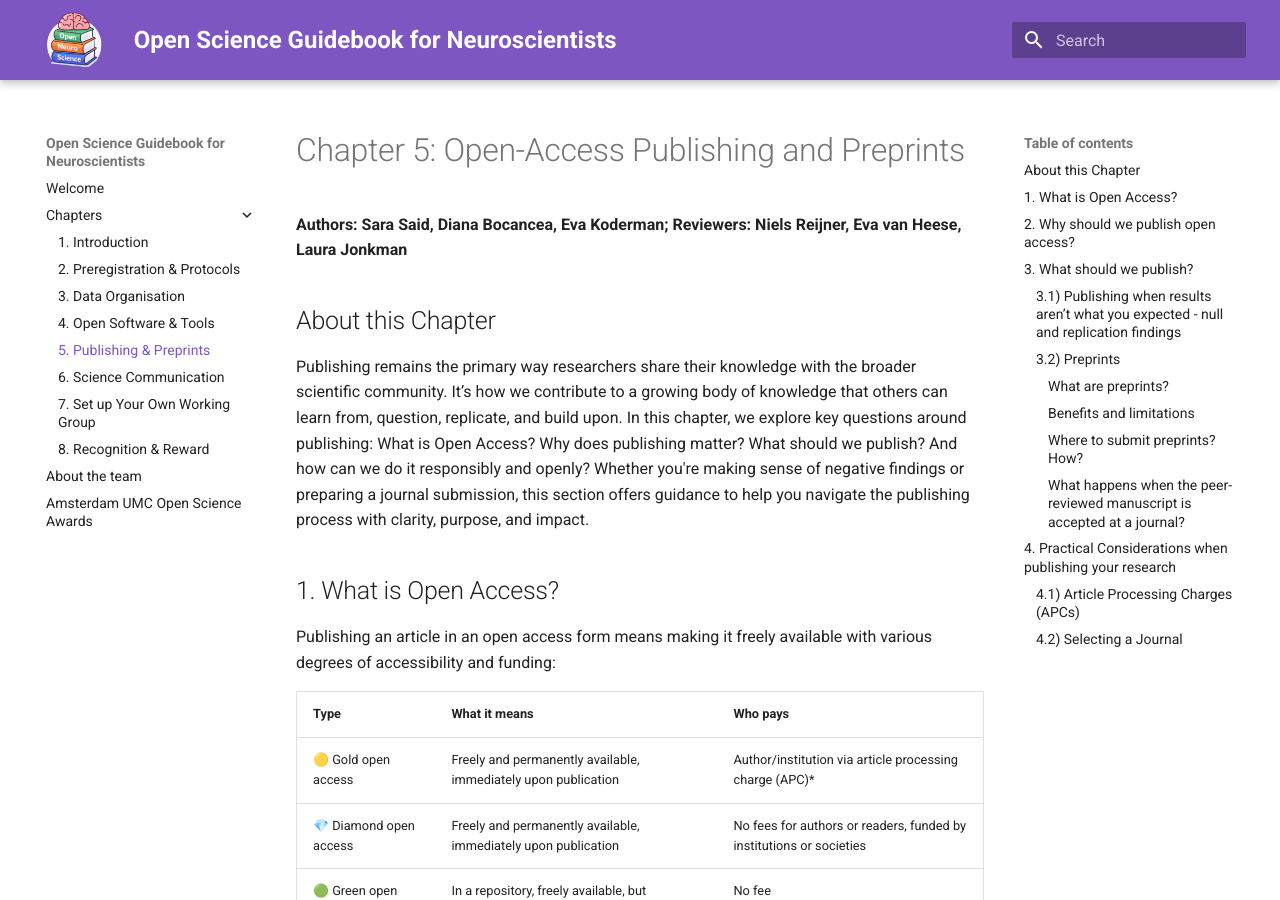
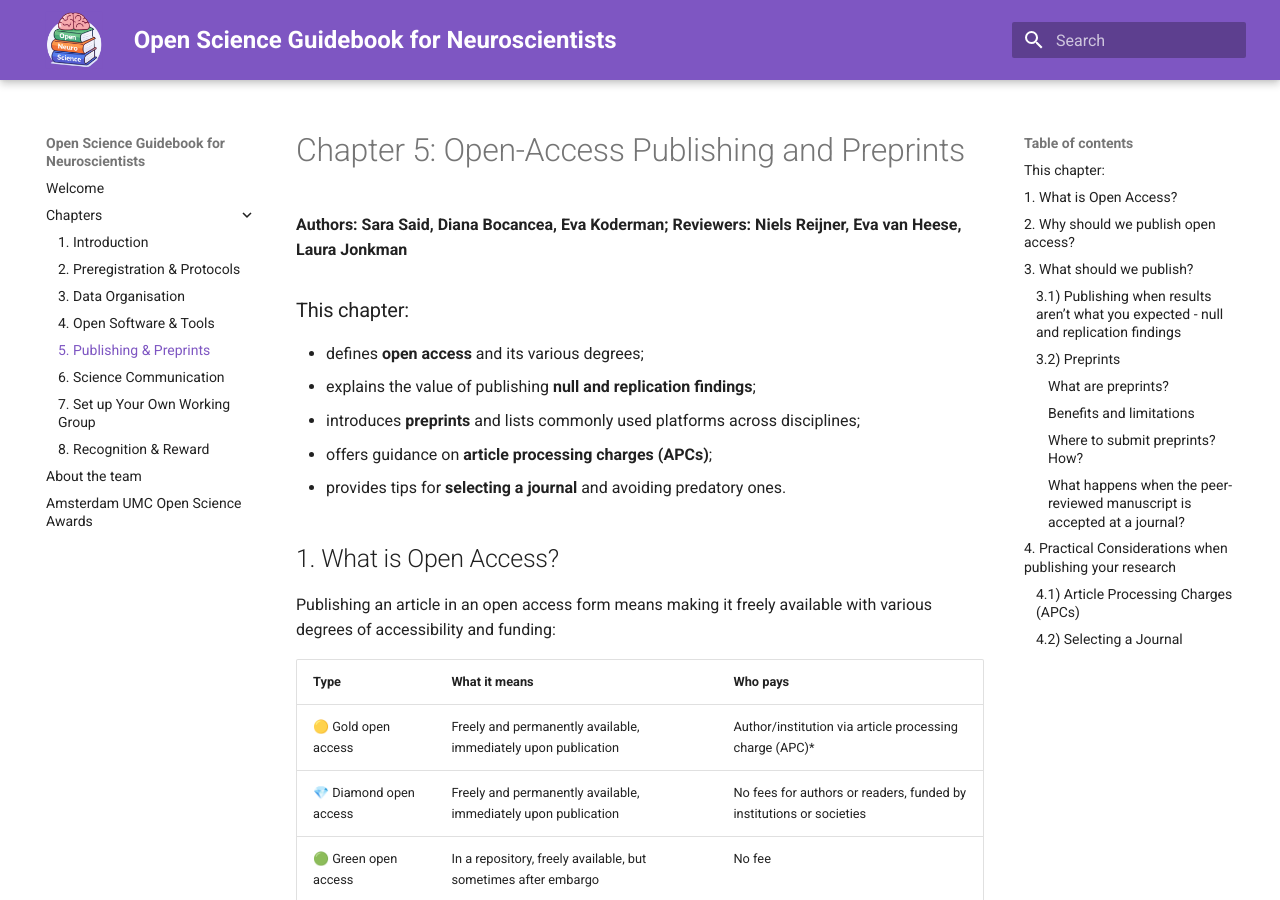
Before and after one commit to ANW-Open-Science/Open-Science-Guidebook-for-Neuroscientists, an MkDocs documentation site: the page built from docs/tabs/5-publishing_preprints.md, in a window 1280 px wide and 900 px high. Built offline with MkDocs 1.6.1 and Material for MkDocs 9.7.7, drawn with Linux system fonts in a browser that asks for light colours.

Commit message:
added bullet points ch5

```diff
--- a/docs/tabs/5-publishing_preprints.md
+++ b/docs/tabs/5-publishing_preprints.md
@@ -1,8 +1,12 @@
 # Chapter 5: Open-Access Publishing and Preprints
 **Authors: Sara Said, Diana Bocancea, Eva Koderman; Reviewers: Niels Reijner, Eva van Heese, Laura Jonkman**
 
-## About this Chapter
-Publishing remains the primary way researchers share their knowledge with the broader scientific community. It’s how we contribute to a growing body of knowledge that others can learn from, question, replicate, and build upon. In this chapter, we explore key questions around publishing: What is Open Access? Why does publishing matter? What should we publish? And how can we do it responsibly and openly? Whether you're making sense of negative findings or preparing a journal submission, this section offers guidance to help you navigate the publishing process with clarity, purpose, and impact.
+### This chapter:
+- defines **open access** and its various degrees;
+- explains the value of publishing **null and replication findings**;
+- introduces **preprints** and lists commonly used platforms across disciplines;
+- offers guidance on **article processing charges (APCs)**;
+- provides tips for **selecting a journal** and avoiding predatory ones.
 
 ## 1. What is Open Access?
 
```
